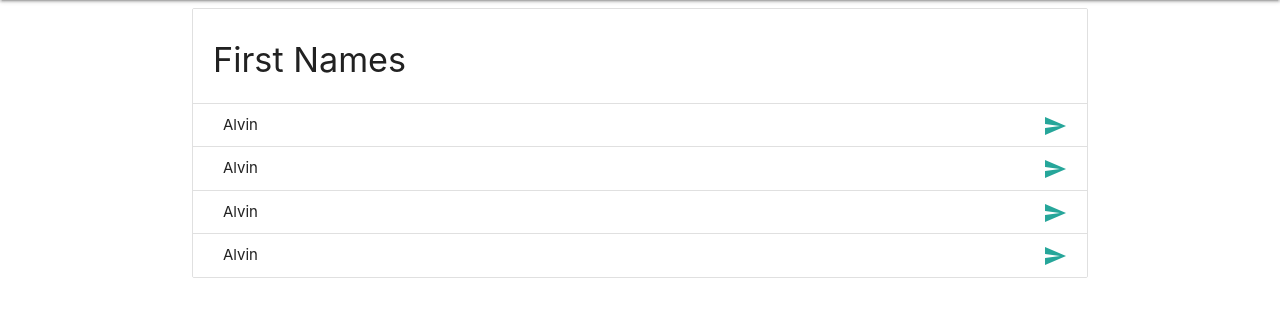
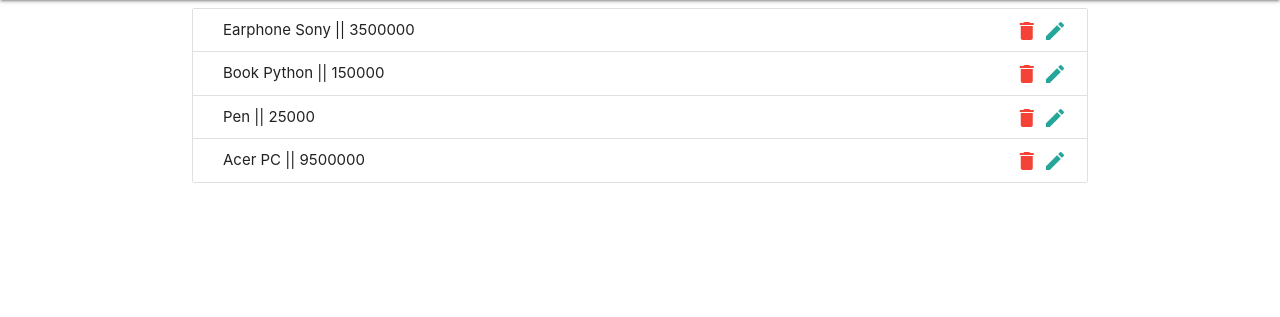
Before and after one commit to imalzy/fundamentals---node, a Node server app: page / in a window 1280 px wide. Shown: the part 64-381 px from the top of the page. Run offline with Node 20, Linux system fonts and the light colour scheme.

Commit message:
binding data using ejs into template

```diff
--- a/express_todo/app.js
+++ b/express_todo/app.js
@@ -4,7 +4,13 @@
 const port = 3000;
 
 app.get('/', (req, res) => {
-  res.render('index');
+  const items = [
+    {id:1, name: 'Earphone Sony', price: 3500000},
+    {id:1, name: 'Book Python', price: 150000},
+    {id:1, name: 'Pen', price: 25000},
+    {id:1, name: 'Acer PC', price: 9500000},
+  ]
+  res.render('index', {items});
 });
 
 app.get('/add-item', (req, res) => {
--- a/express_todo/views/index.ejs
+++ b/express_todo/views/index.ejs
@@ -1,22 +1,31 @@
 <!DOCTYPE html>
 <html lang="en">
-
   <head>
     <meta charset="UTF-8" />
     <meta http-equiv="X-UA-Compatible" content="IE=edge" />
     <!-- add material font -->
-    <link href="https://fonts.googleapis.com/icon?family=Material+Icons" rel="stylesheet" />
+    <link
+      href="https://fonts.googleapis.com/icon?family=Material+Icons"
+      rel="stylesheet"
+    />
 
     <!-- add material css -->
-    <link rel="stylesheet" href="https://cdnjs.cloudflare.com/ajax/libs/materialize/1.0.0/css/materialize.min.css" />
+    <link
+      rel="stylesheet"
+      href="https://cdnjs.cloudflare.com/ajax/libs/materialize/1.0.0/css/materialize.min.css"
+    />
     <meta name="viewport" content="width=device-width, initial-scale=1.0" />
     <title>Home</title>
   </head>
 
   <body>
+    <!-- <% const title ='Dynamic content' %> declare
+
+        <%= title %> binding to html-->
+
     <nav>
-        <div class="nav-wrapper" style="padding-left:10px !important">
-            <a href="/" class="brand-logo">Logo</a>
+      <div class="nav-wrapper" style="padding-left: 10px !important">
+        <a href="/" class="brand-logo">Logo </a>
         <ul id="nav-mobile" class="right hide-on-med-and-down">
           <li><a href="/add-item">Add Item</a></li>
         </ul>
@@ -25,35 +34,24 @@
 
     <div class="container">
       <ul class="collection with-header">
-            <li class="collection-header">
-                <h4>First Names</h4>
-            </li>
+        <% if (items.length> 0) {%>
+            <% items.forEach(item=> {%>
         <li class="collection-item">
           <div>
-                    Alvin<a href="#!" class="secondary-content"><i class="material-icons">send</i></a>
+            <%= item.name %> || <%= item.price %>
+            <a href="#!" class="secondary-content">
+              <i class="material-icons red-text">delete</i>
+              <i class="material-icons">edit</i>
+            </a>
           </div>
         </li>
-            <li class="collection-item">
-                <div>
-                    Alvin<a href="#!" class="secondary-content"><i class="material-icons">send</i></a>
-                </div>
-            </li>
-            <li class="collection-item">
-                <div>
-                    Alvin<a href="#!" class="secondary-content"><i class="material-icons">send</i></a>
-                </div>
-            </li>
-            <li class="collection-item">
-                <div>
-                    Alvin<a href="#!" class="secondary-content"><i class="material-icons">send</i></a>
-                </div>
-            </li>
+        <% }); %> <%} else {%>
+        <li class="collection-item">No items</li>
+        <% }%>
       </ul>
     </div>
-
 
     <!-- add material script -->
     <script src="https://cdnjs.cloudflare.com/ajax/libs/materialize/1.0.0/js/materialize.min.js"></script>
   </body>
-
 </html>
```
Also changed, not shown: README.md. Lines whose indentation alone changed are shown as unchanged.
